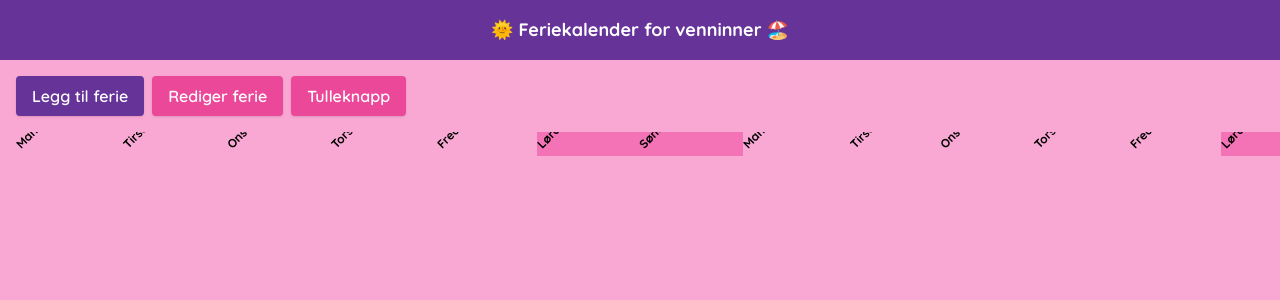
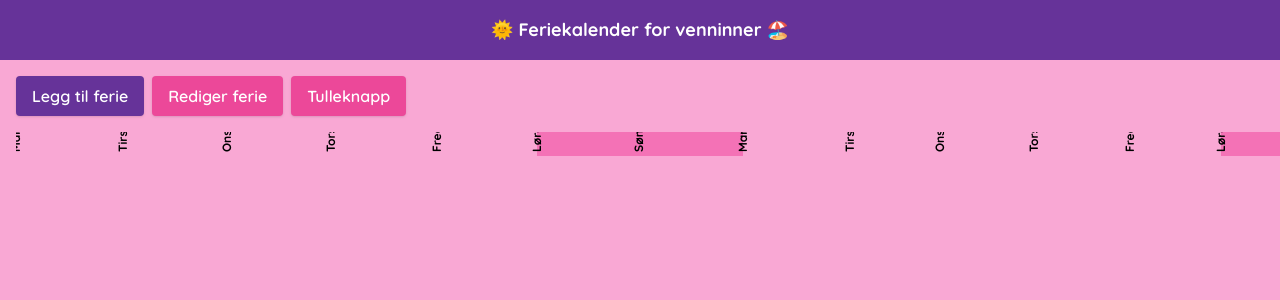
Before and after one commit to toreriksolem/feriekalender, a Vue app: page / in a window 1280 px wide. Shown: the top 300 px of the page. Built offline with nearby package versions, Linux system fonts and the light colour scheme.

Commit message:
90 deg table header

```diff
--- a/src/components/TimelineTable.vue
+++ b/src/components/TimelineTable.vue
@@ -45,7 +45,7 @@
                     :class="{ 'bg-pink-400': isWeekend(date) }"
                     >
                     <div
-                        class="text-xs transform -rotate-45 origin-bottom-left whitespace-nowrap">
+                        class="text-xs transform -rotate-90 origin-bottom-left whitespace-nowrap">
                            {{ formatDisplayDate(date) }}
                     </div>
                     </th>
```
